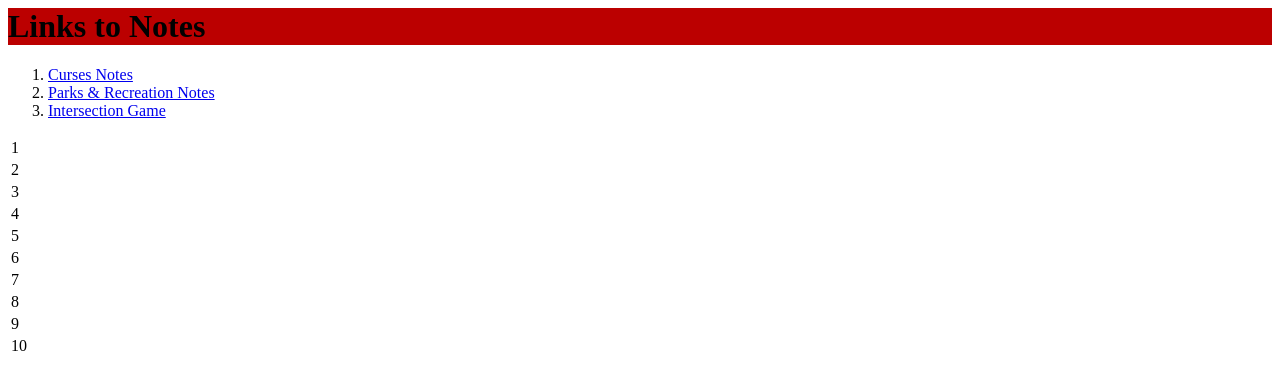
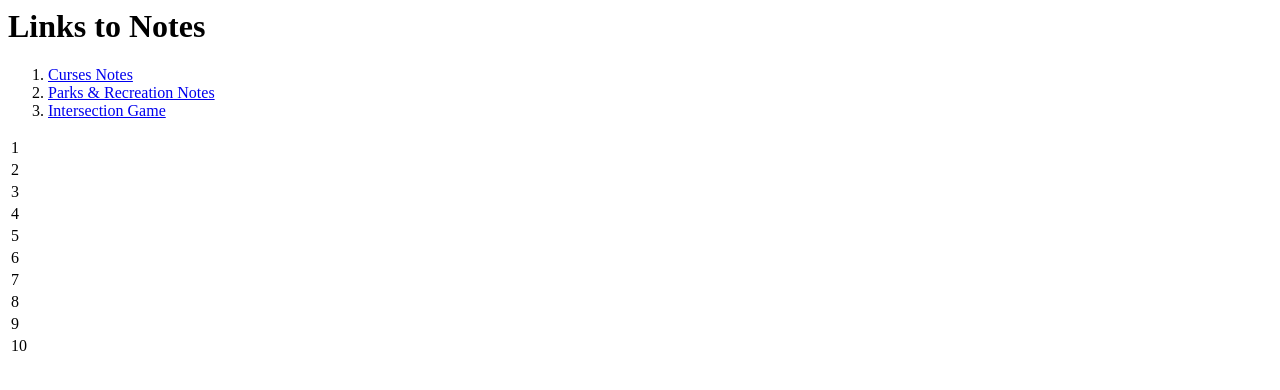
Before and after one commit to SlowRichard/webstuff, a PHP site: page / in a window 1280 px wide. Shown: the top 390 px of the page. Run offline with PHP 8.4, Linux system fonts and the light colour scheme.

Commit message:
More CSS

```diff
--- a/basic.css
+++ b/basic.css
@@ -3,6 +3,9 @@ body {
 }
 
 h1 {
-	background: rgb(187, 0, 0);
-	text-decoration-color: rgb(255, 255, 255)
+	border-bottom: thin;
 }
+
+h2 {
+	text-decoration-color: indianred;
+}
```
